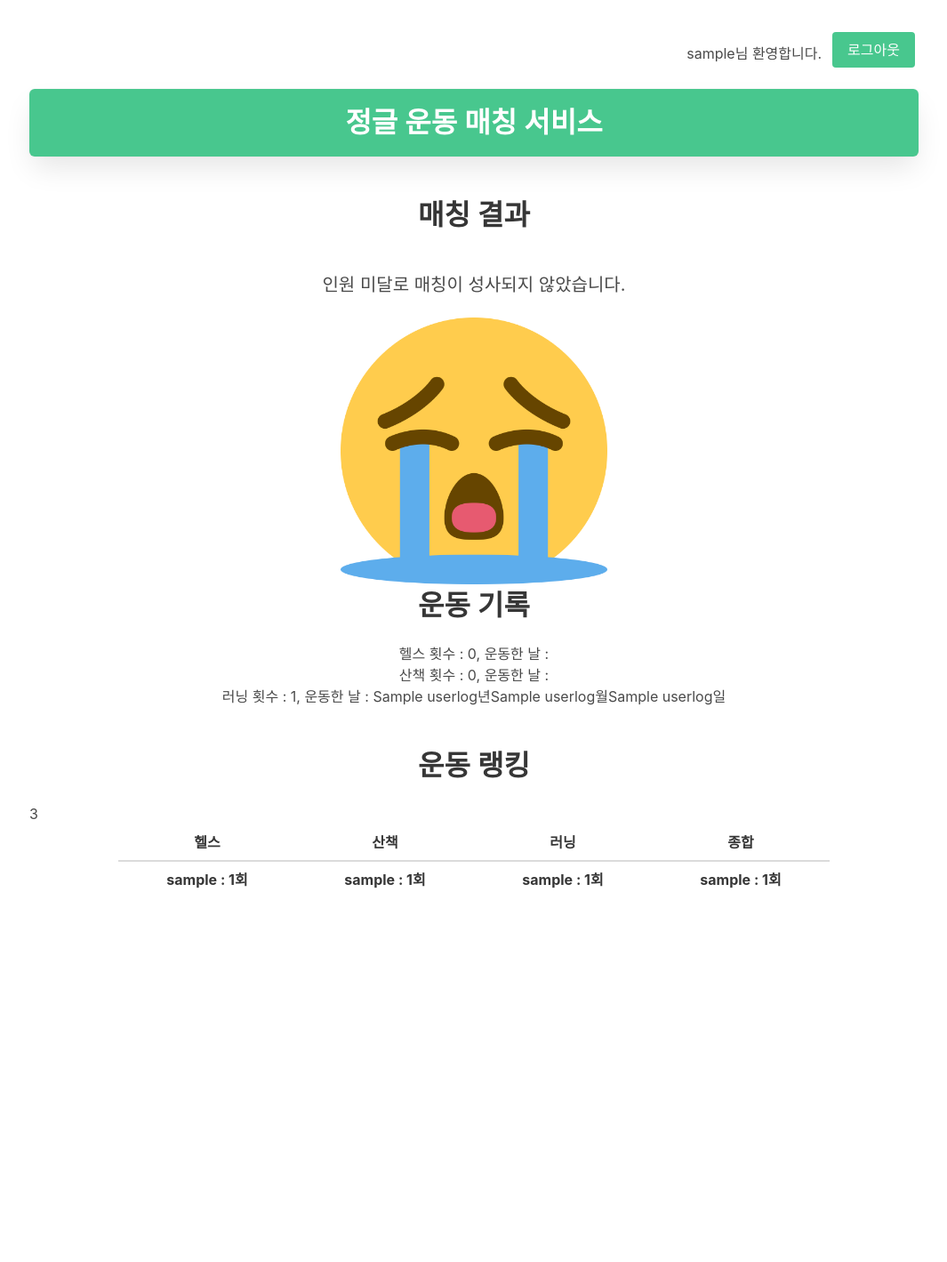
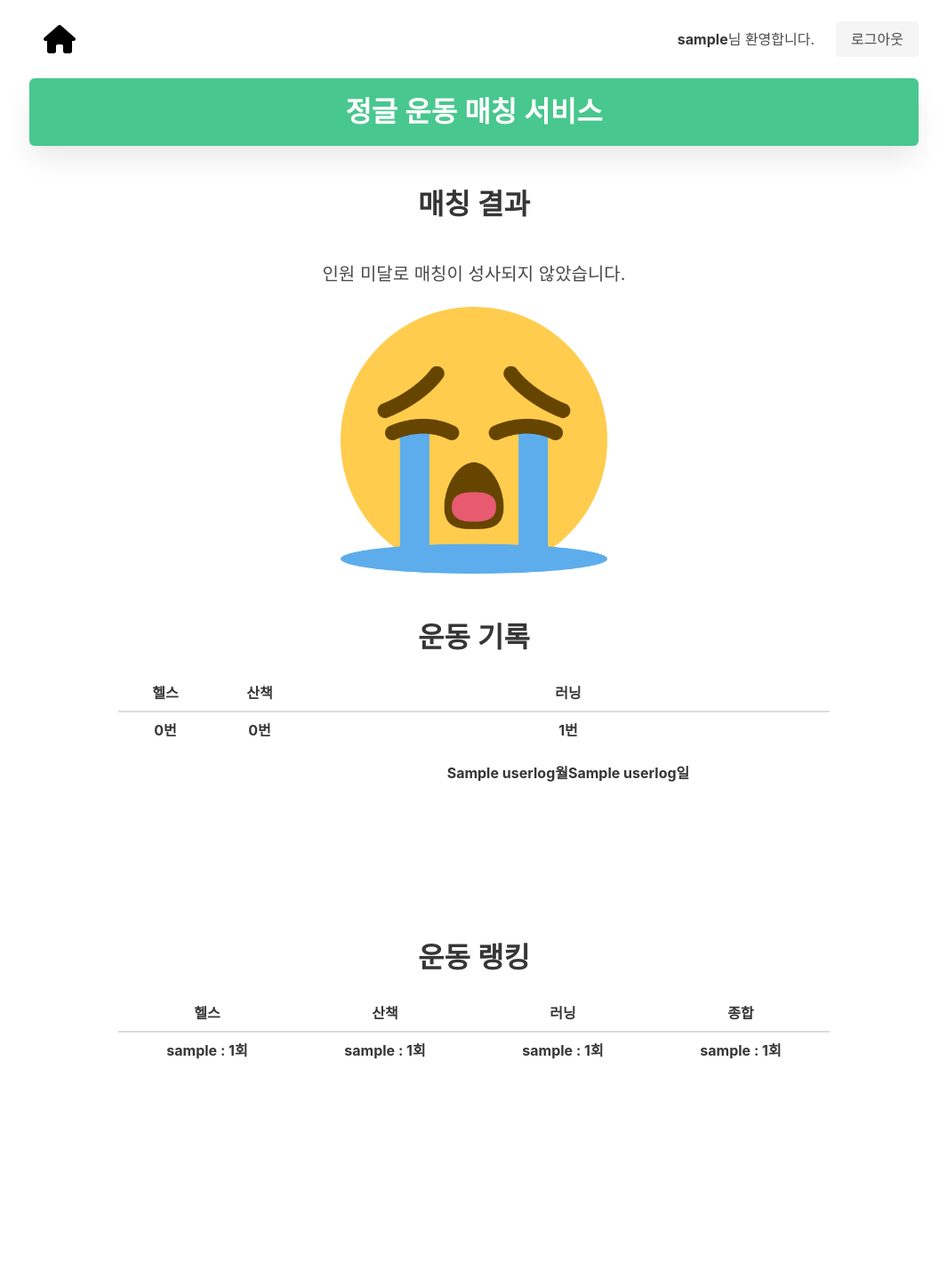
Before and after one commit to opjoobe/jungle-exercise, a Flask app: template templates/mypage.html in a window 1280 px wide. Shown: the whole page at 89% size, without its empty margins (107-1172 px from the left). Before the commit the page ends 999 px from the top, so only its background shows below. Run offline with Flask 2, Linux system fonts and the light colour scheme; the template is opened without the code that fills it: most values are stand-ins (such as "Sample title", 1, 10 or a date in 2020); lists and menus that the app fills with data are empty; some libraries are stand-ins or nearby versions.

Commit message:
mypage정리

```diff
--- a/templates/mypage.html
+++ b/templates/mypage.html
@@ -14,6 +14,7 @@
       crossorigin="anonymous"
     ></script>
     <script src="../static/jquery.cookie.js"></script>
+    <script src="https://kit.fontawesome.com/634611fe9c.js" crossorigin="anonymous"></script>
 
     <style>
       .wrap {
@@ -34,6 +35,10 @@
       img{
         width: auto;
         height: 300px;
+      }
+
+      a.fa-solid{
+        color:black;
       }
     </style>
     <script>
@@ -65,20 +70,21 @@
 
   <body>
     <div class="wrap pt-5">
-      {% if loginChecked %}
-      <div class="buttons is-right pt-3">
-        <a class="button is-success" href="login">로그인</a>
-        <a class="button is-light" href="signup">회원가입</a>
+      <nav class="level">
+        <div class="level-left">
+          <a class="level-item pl-4 fa-solid fa-house fa-2xl" href="/"></a>
+          <!-- <a class="button is-info level-item" href="/">홈으로</a> -->
         </div>
-      {% else %}
-      <div class="buttons is-right pt-3">
-        {{username}}님 환영합니다.
-        <button class="button is-success ml-3" onclick="logout()">
+        <div class="level-right">
+          <p class="level-item"><strong>{{username}}</strong>님 환영합니다.</p>
+
+          <button class="button level-item is-light ml-3" onclick="logout()">
           로그아웃
           </button>
         </div>
-      {% endif %}
 
+
+    </nav>
       <div class="has-text-centered pb-6">
         <h1 class="title box has-background-success has-text-white">
           정글 운동 매칭 서비스
@@ -110,18 +116,45 @@
 
         <div class="has-text-centered">
           <script>
-            {% set h_list = [] %} {% set w_list = [] %} {% set r_list = [] %} {% for k, v in userlog.items() %} {%if v == '헬스' %} {{h_list.append(k)}} {% elif v == '산책' %} {{w_list.append(k)}} {% else %} {{r_list.append(k)}} {% endif %} {% endfor %}
+           {% set h_list = [] %}
+           {% set w_list = [] %}
+           {% set r_list = [] %}
+
+           {% for k, v in userlog.items() %}
+               {%if v == '헬스' %}
+                   {{h_list.append(k)}}
+               {% elif v == '산책' %}
+                   {{w_list.append(k)}}
+               {% else %}
+                   {{r_list.append(k)}}
+               {% endif %}
+           {% endfor %}
            </script>
-            <p class="title">운동 기록</p>
-            <p>헬스 횟수 : {{h_list|length}}, 운동한 날 : {% for day in h_list %}<span>{{day[:4]}}년{{day[4:6]}}월{{day[6:]}}일   </span>{%endfor%}</p>
-            <p>산책 횟수 : {{w_list|length}}, 운동한 날 : {% for day in w_list %}<span>{{day[:4]}}년{{day[4:6]}}월{{day[6:]}}일   </span>{%endfor%}</p>
-            <p>러닝 횟수 : {{r_list|length}}, 운동한 날 : {% for day in r_list %}<span>{{day[:4]}}년{{day[4:6]}}월{{day[6:]}}일   </span>{%endfor%}</p>
+
+           <p class="title pt-6">운동 기록</p>
+           <table class="table center has-text-centered">
+               <thead>
+                   <th>헬스</th>
+                   <th>산책</th>
+                   <th>러닝</th>
+               </thead>
+               <tbody>
+                   <th>
+                       <p>{{h_list|length}}번</p><br> {% for day in h_list %}<p>{{day[4:6]}}월{{day[6:]}}일 </p>  </span>{%endfor%}
+                   </th>
+                   <th>
+                       <p>{{w_list|length}}번</p><br>  {% for day in w_list %}<p>{{day[4:6]}}월{{day[6:]}}일</p>   </span>{%endfor%}
+                   </th>
+                   <th>
+                       <p>{{r_list|length}}번</p><br> {% for day in r_list %}<p>{{day[4:6]}}월{{day[6:]}}일</p>   {%endfor%}
+               </tbody>
+           </table>
        </div>
 
-        <p class="title pt-6 has-text-centered">운동 랭킹</p>
+        <p class="title has-text-centered">운동 랭킹</p>
 <table class="table center has-text-centered">
 
-    {{count_data[0]['health_count'] + count_data[0]['walking_count'] + count_data[0]['running_count']}}
+
     <thead>
         <th>헬스</th>
         <th>산책</th>
--- a/testdb.py
+++ b/testdb.py
@@ -1,7 +1,7 @@
 from pymongo import MongoClient
 import bcrypt
 import random
-client = MongoClient('mongodb://test:test@52.79.117.11', 27017)
+client = MongoClient('', 27017)
 db = client.dbjungle
 
 def setTest() :
```
Lines whose indentation alone changed are shown as unchanged.
